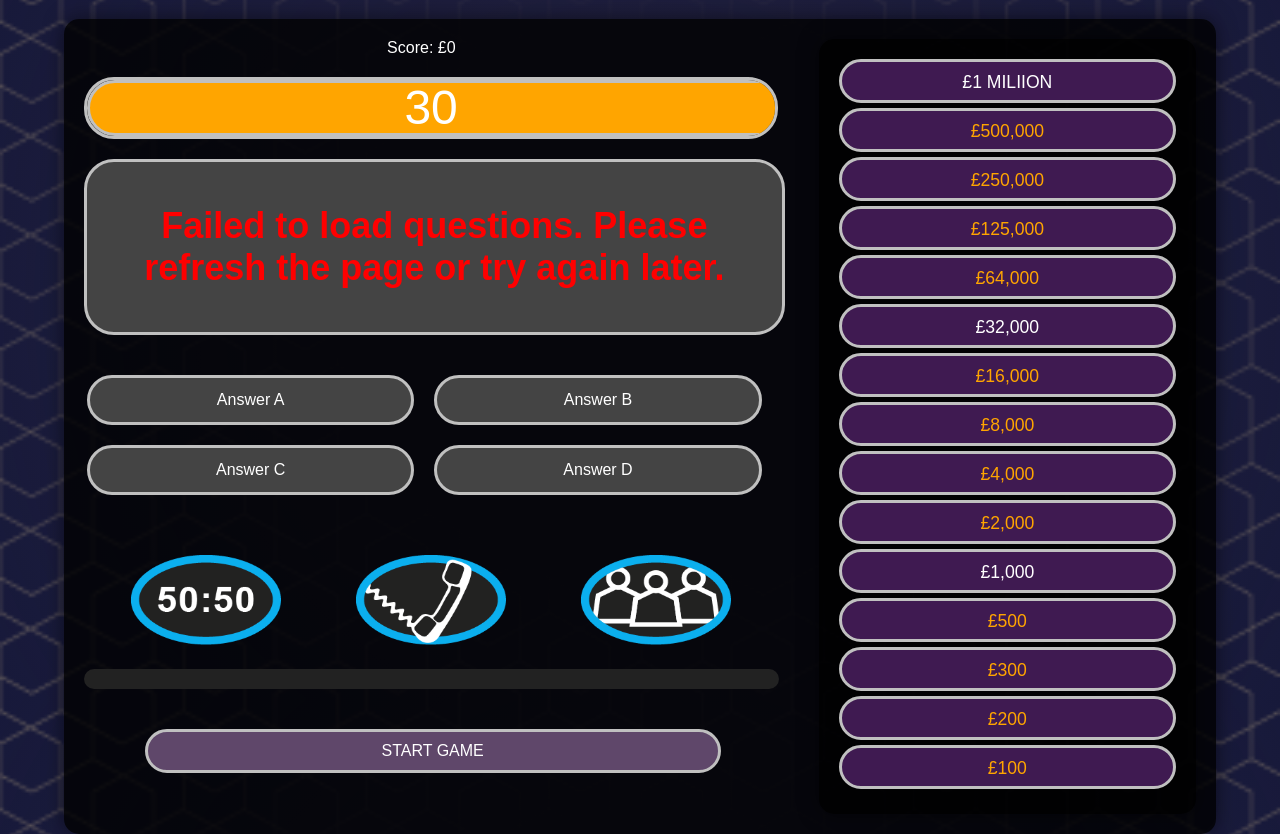
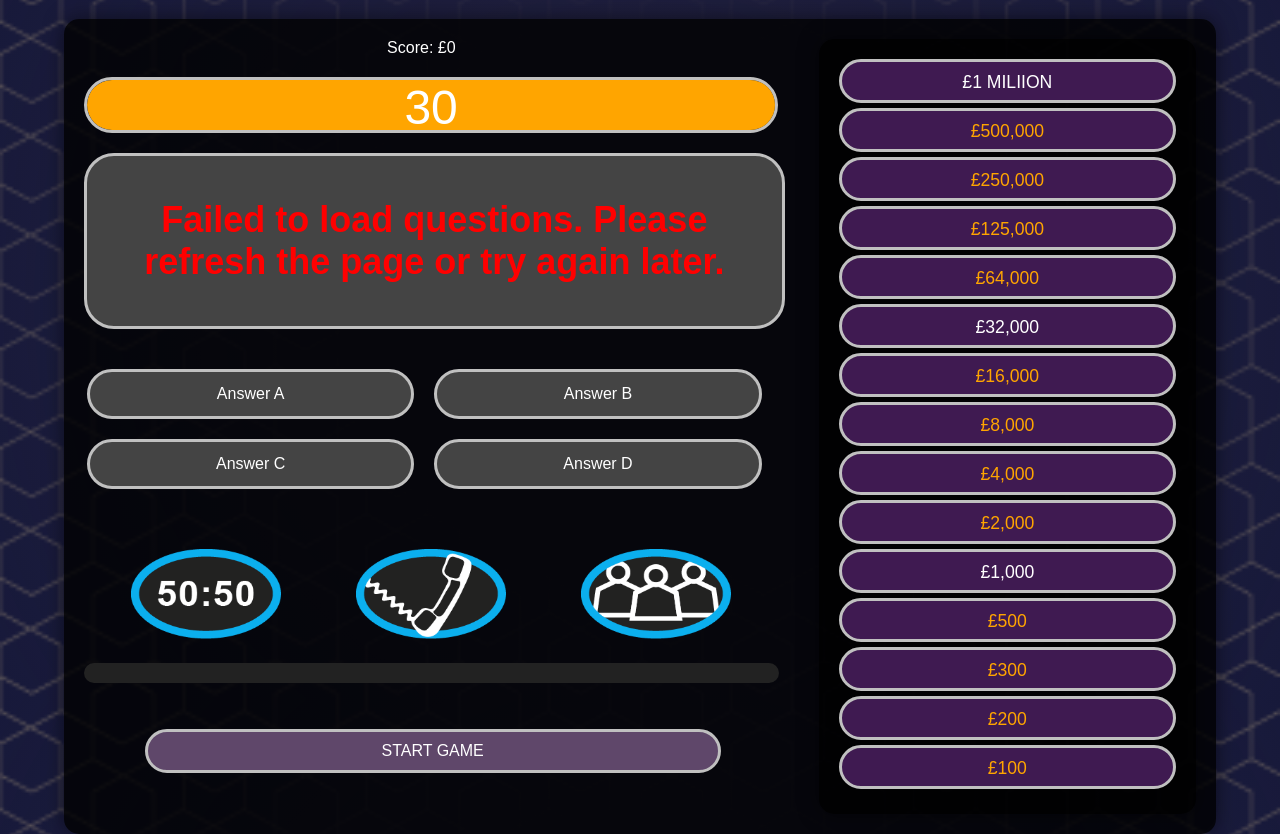
Before and after one commit to wgwhitecoding/Who-Wants-To-Be-A-Millionaire, a plain HTML site: page index.html in a window 1280 px wide. Shown: the part 101-935 px from the top of the page. Drawn offline with Linux system fonts and the light colour scheme; no server answers.

Commit message:
took border off visual timer

```diff
--- a/assets/css/styles.css
+++ b/assets/css/styles.css
@@ -428,7 +428,7 @@ body {
     width: 100%;
     transition: width 1s linear;
     width: 110%;
-    border: 3px solid silver;
+
     border-radius: 30px;
 }
 
```
